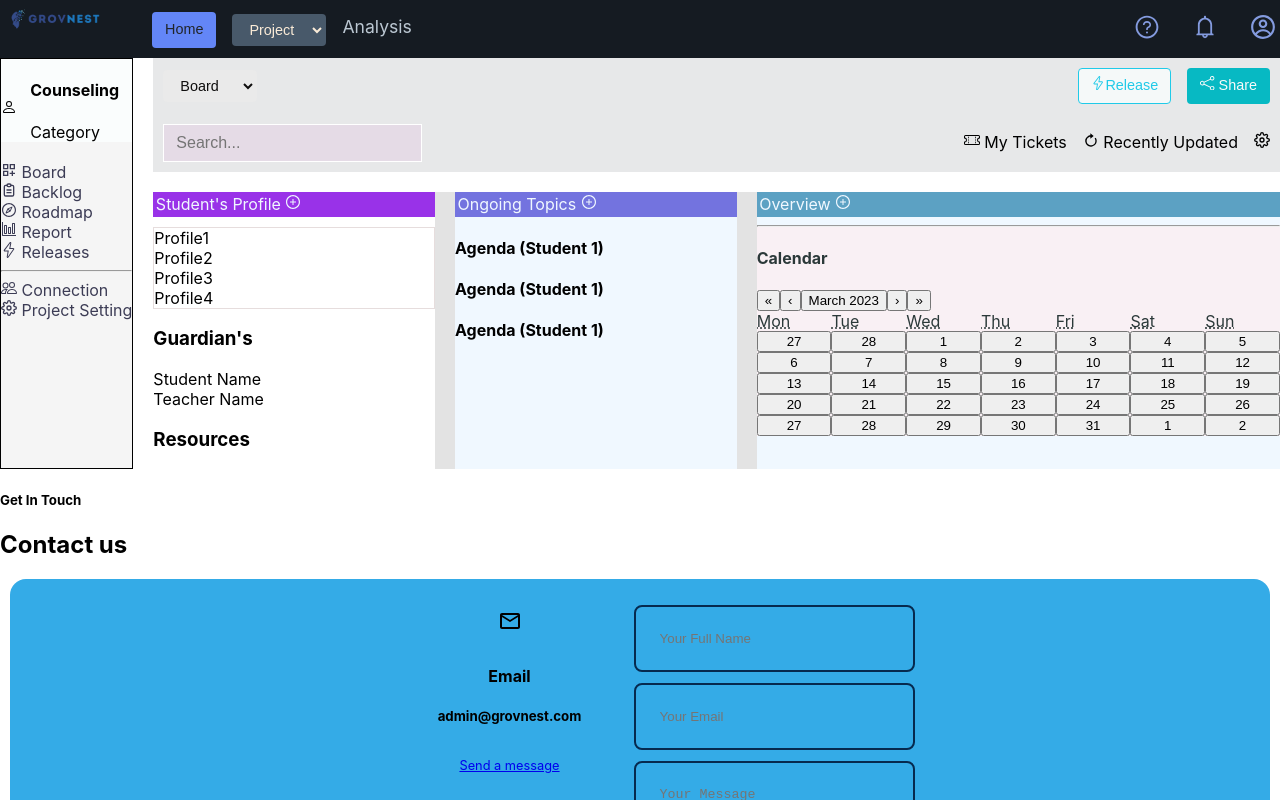
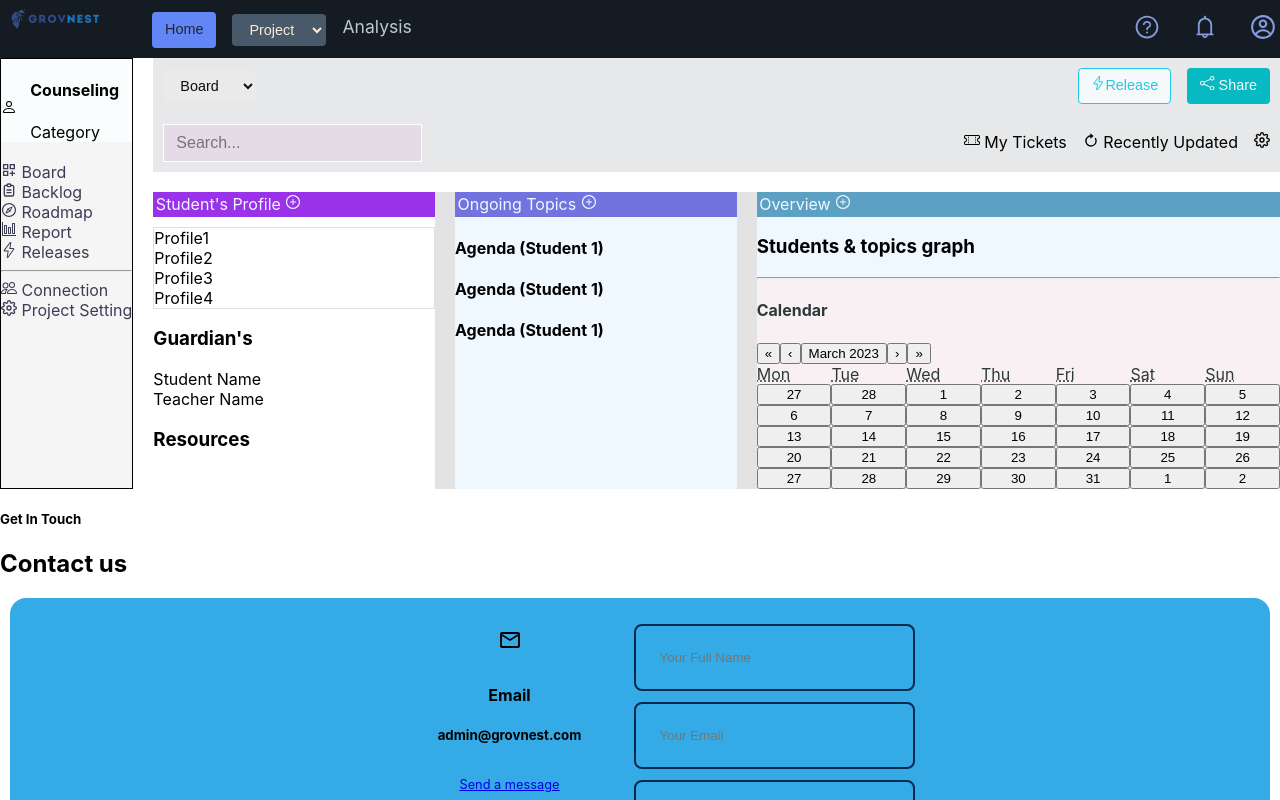
Before and after one commit to code2prince/GrovNest, a React (Create React App) app in the folder React_Project/grovnestapp/: page / in a window 1280 px wide. Shown: the top 800 px of the page. Built offline with nearby package versions, Linux system fonts and the light colour scheme; the HTML template or start-up script is replaced by a standard one.

Commit message:
overview graph

```diff
--- a/React_Project/grovnestapp/src/component/body/body.js
+++ b/React_Project/grovnestapp/src/component/body/body.js
@@ -7,6 +7,7 @@ import Profile from "./studentProfile/profile/profile";
 import Guradian from "./studentProfile/Guradian/guradian";
 import Resource from "./studentProfile/Resource/resource";
 import Agenda from "./ongoingTopic/agenda";
+import OverviewItem from "./overview/overviewItem";
 export default function (){
     return (
         <>
@@ -41,6 +42,7 @@ export default function (){
 
                 <div className="overview">
                     <div className="overview-header">Overview <AiOutlinePlusCircle/></div>
+                    <OverviewItem/>
                     <div>
                         <Calendar/>
                     </div>
--- /dev/null
+++ b/React_Project/grovnestapp/src/component/body/overview/overviewItem.css
@@ -0,0 +1,3 @@
+.graph{
+    background-color: aquamarine;
+}
--- /dev/null
+++ b/React_Project/grovnestapp/src/component/body/overview/overviewItem.js
@@ -0,0 +1,10 @@
+// import '../overview/overviewitem.css';
+export default function (){
+    return (
+        <>
+        <div className='graph'>
+            <h3>Students & topics graph</h3>
+        </div>
+        </>
+    )
+}
```
